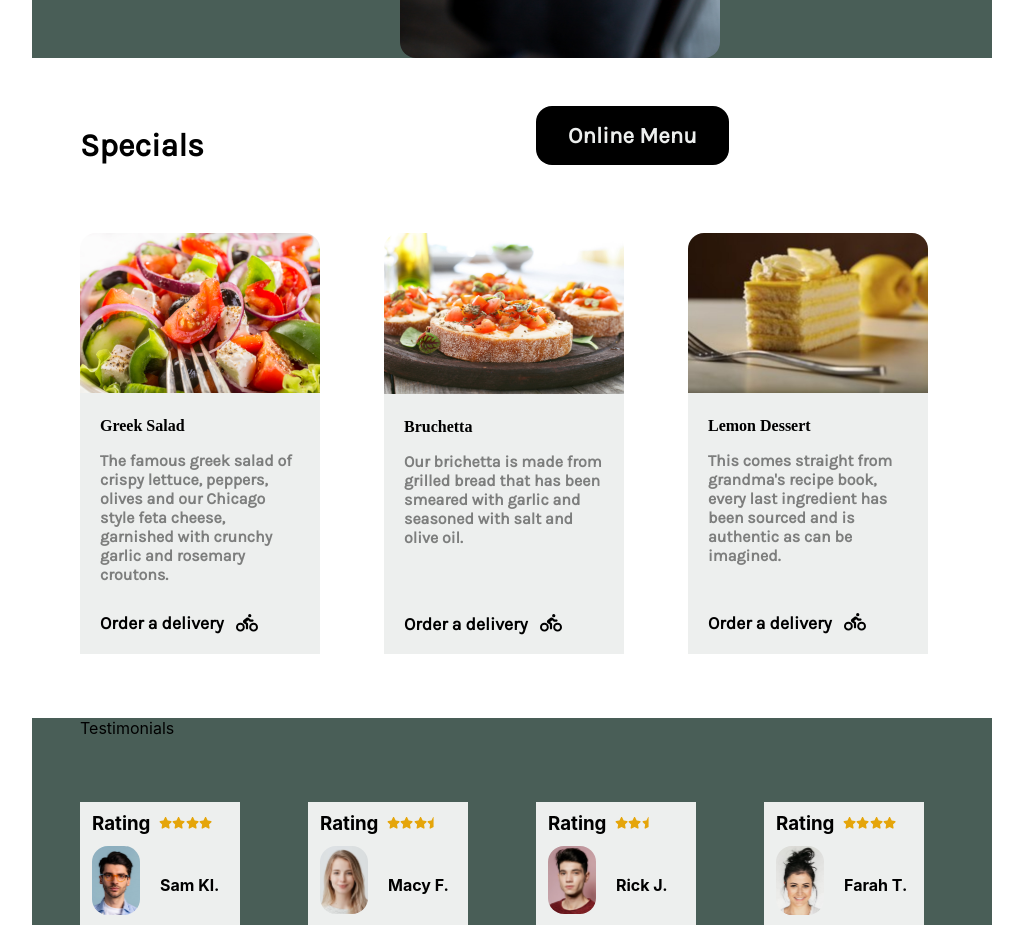
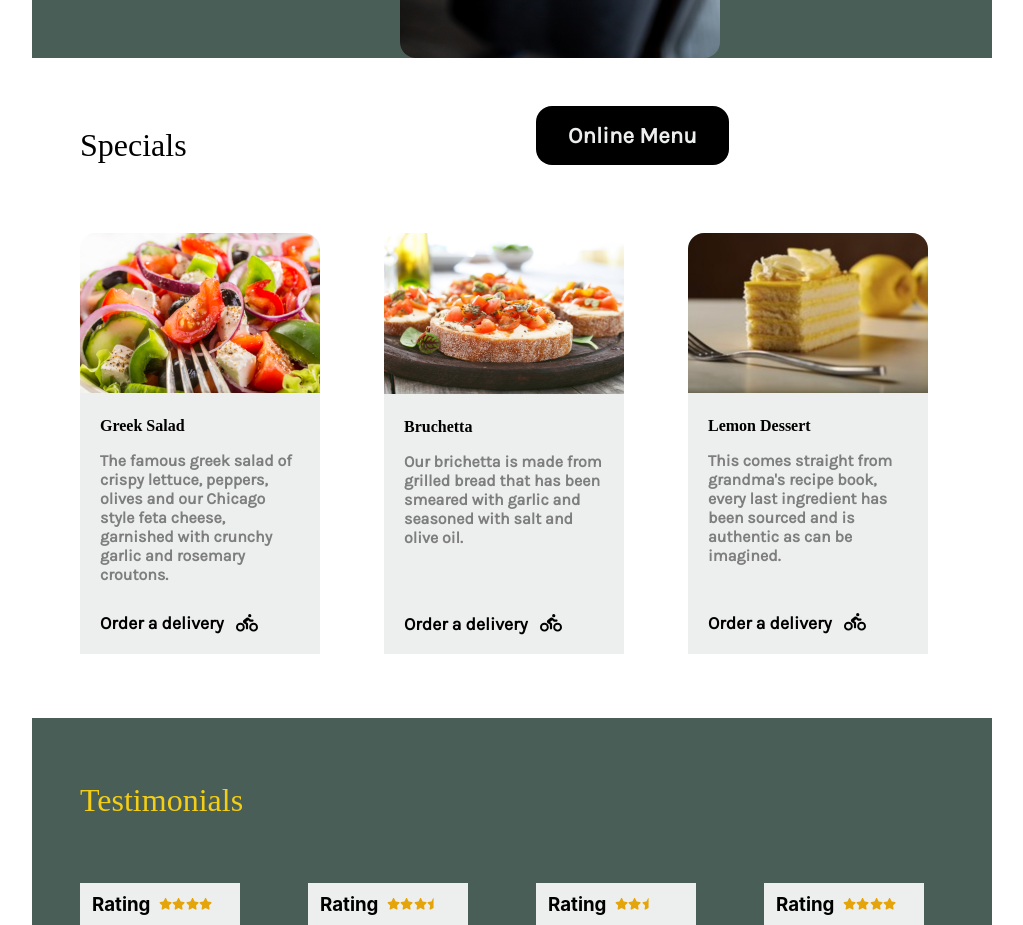
Before and after one commit to samprint/capstoneprj2, a React (Create React App) app: page / in a window 1280 px wide. Shown: the part 501-1426 px from the top of the page, without its empty margins (128-1151 px from the left). Built offline with nearby package versions, Linux system fonts and the light colour scheme; a web font is replaced by a local one.

Commit message:
Setting up the app components - week2 - 17

```diff
--- a/public/style.css
+++ b/public/style.css
@@ -166,10 +166,10 @@
 }
 
 .specials .toprow h1 {
-    font-family: 'Karla';
+    font-family: 'Markazi';
     font-kerning: auto;
-    font-size: 2.5.0rem;
-    font-weight:bold;
+    font-size: 2.0rem;
+    font-weight:normal;
 }
 
 .specials .toprow .button {
@@ -250,6 +250,15 @@
 .testimonials1 {
     margin-left: 3rem;
     padding-bottom: 8rem;
+    padding-top: 4rem;
+}
+
+.testimonials1 .title {
+    font-family: 'Markazi';
+    font-size: 2.0rem;
+    font-weight:normal;
+    color: #F4CE14;
+    /* margin-top: 2rem; */
 }
 
 .testimonials1 .customers {
@@ -262,7 +271,7 @@
     background-color: #EDEFEE;
     margin-top: 4rem;
     width: 10rem;
-    height: 11.5rem;
+    height: 12rem;
     text-align:left;
 }
 .testimonials1 .customers .onetestimonial .content img {
--- a/src/components/Testimonials.js
+++ b/src/components/Testimonials.js
@@ -11,7 +11,7 @@ const Testimonials = () => {
     return(
         <div className='testimonials0'>
             <div className="testimonials1">
-                <div>
+                <div className='title'>
                     Testimonials
                 </div>
                 <div className="customers">
```
